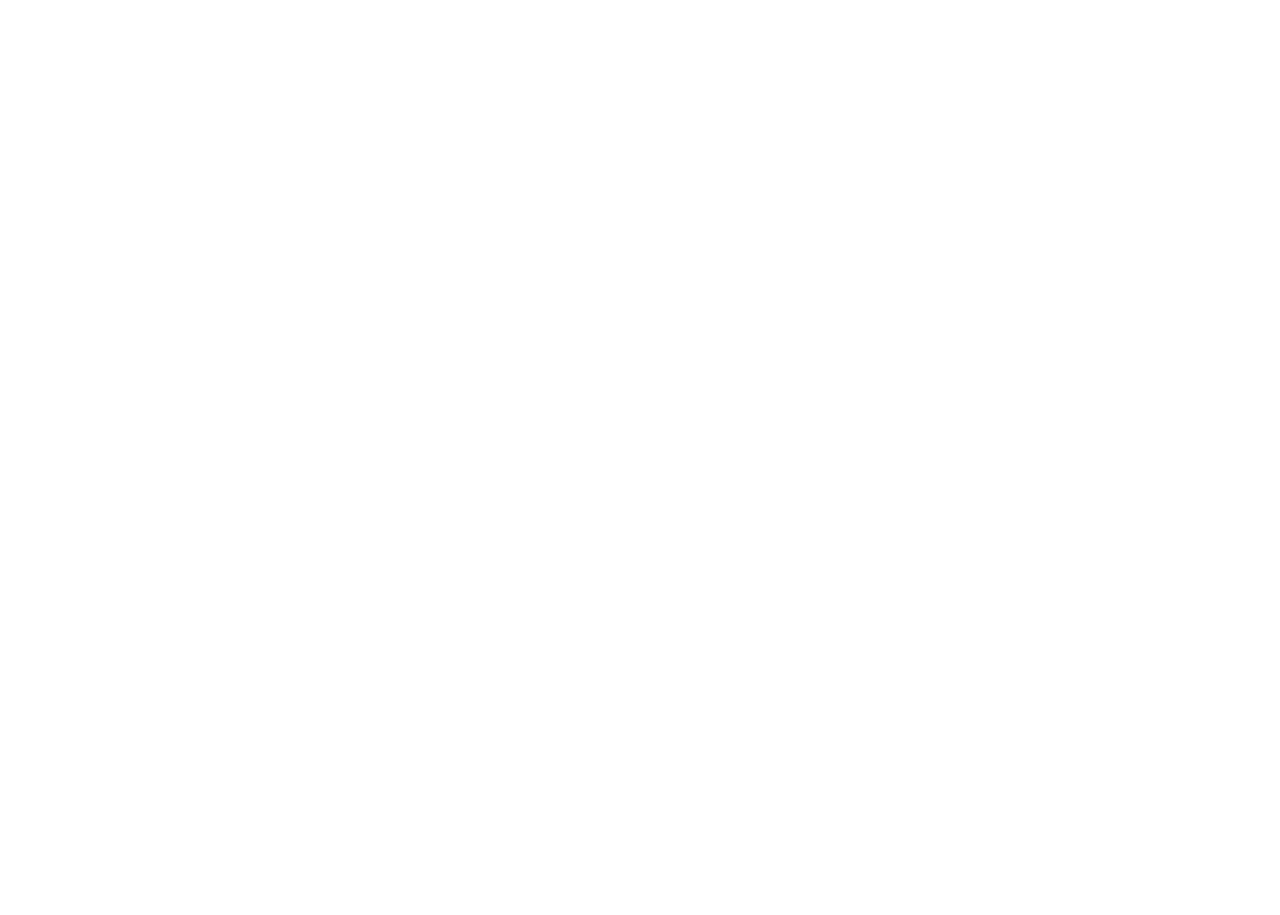
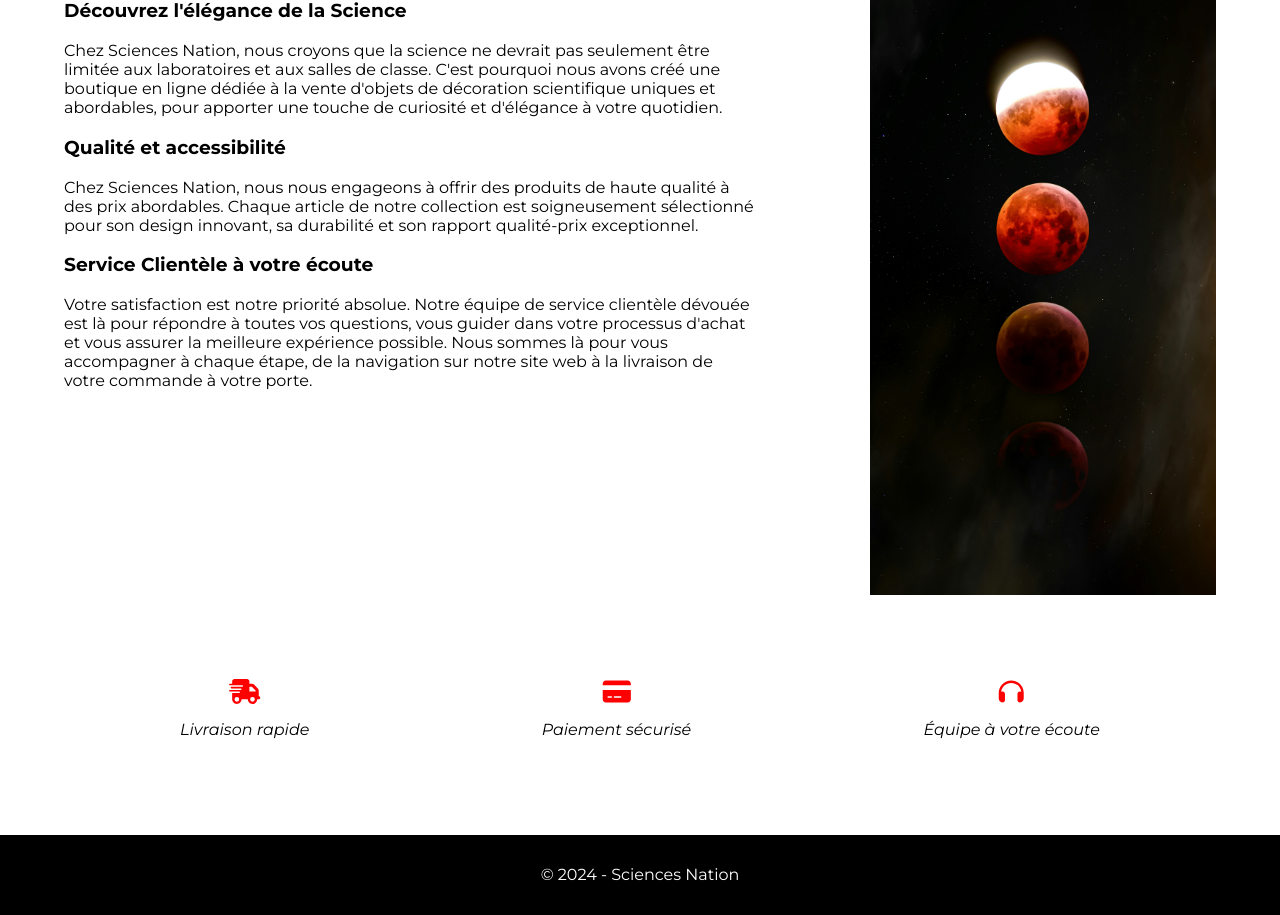
Before and after one commit to CamilleLinan/ProjetPerso-Sciences-Nation, a React (Vite) app: page / in a window 1280 px wide. Shown: the part 629-1544 px from the top of the page. Before the commit the page ends 800 px from the top, so only its background shows below. Built offline with nearby package versions, Linux system fonts and the light colour scheme; no server answers; the database is empty.

Commit message:
add content text for home page

```diff
--- a/src/components/DisplayProducts/_DisplayProducts.scss
+++ b/src/components/DisplayProducts/_DisplayProducts.scss
@@ -1,7 +1,4 @@
 .products {
-    width: 90%;
-    margin: auto;
-
     &-container {
         display: flex;
         flex-wrap: wrap;
@@ -17,12 +14,13 @@
     }
 
     &-item {
-        width: 30%;
+        width: 20%;
+        min-width: 250px;
         margin: 1em;
 
         &-img {
             width: 100%;
-            height: 380px;
+            height: 300px;
             object-fit: cover;
         }
 
--- /dev/null
+++ b/src/components/Introduction/Introduction.tsx
@@ -0,0 +1,17 @@
+import { FC } from "react";
+
+const Introduction:FC = () => {
+    return (
+        <section>
+            <h2>Bienvenue chez Sciences Nation</h2>
+            <p>
+                Découvrez une nouvelle dimension de l'élégance avec Sciences Nation,
+                votre boutique en ligne d'objets de décoration scientifique à prix abordables.
+                Plongez dans un univers où la beauté de la science rencontre l'art de la décoration,
+                et laissez-vous inspirer par notre collection soigneusement sélectionnée.
+            </p>
+        </section>
+    )
+}
+
+export default Introduction
--- /dev/null
+++ b/src/components/Pictograms/Pictograms.tsx
@@ -0,0 +1,27 @@
+import { FC } from "react";
+import "./_Pictrograms.scss";
+import { FontAwesomeIcon } from "@fortawesome/react-fontawesome";
+import { faTruckFast } from "@fortawesome/free-solid-svg-icons";
+import { faCreditCard } from "@fortawesome/free-solid-svg-icons";
+import { faHeadphones } from "@fortawesome/free-solid-svg-icons";
+
+const Pictograms:FC = () => {
+    return (
+        <section className="pictograms">
+            <div className="pictograms-container">
+                <FontAwesomeIcon icon={faTruckFast} />
+                <p>Livraison rapide</p>
+            </div>
+            <div className="pictograms-container">
+                <FontAwesomeIcon icon={faCreditCard} />
+                <p>Paiement sécurisé</p>
+            </div>
+            <div className="pictograms-container">
+                <FontAwesomeIcon icon={faHeadphones} />
+                <p>Équipe à votre écoute</p>
+            </div>
+        </section>
+    )
+}
+
+export default Pictograms;
--- /dev/null
+++ b/src/components/Pictograms/_Pictrograms.scss
@@ -0,0 +1,20 @@
+.pictograms {
+    margin-top: 5em;
+    display: flex;
+    justify-content: space-around;
+
+    &-container {
+        display: flex;
+        flex-direction: column;
+        justify-content: center;
+
+        & svg {
+            color: red;
+            height: 25px;
+        }
+
+        & p {
+            font-style: italic;
+        }
+    }
+}
--- /dev/null
+++ b/src/components/Presentation/Presentation.tsx
@@ -0,0 +1,42 @@
+import { FC } from "react";
+import "./_Presentation.scss";
+import illustration from "../../assets/illustration.jpg";
+
+const Presentation:FC = () => {
+    return (
+        <section className="presentation">
+            <div className="presentation-container-illustration">
+                <img src={illustration} alt="phases de lune" className="presentation-container-illustration-img" />
+            </div>
+            <div className="presentation-container-text">
+                <h3>Découvrez l'élégance de la Science</h3>
+                <p>
+                    Chez Sciences Nation, nous croyons que la science ne devrait pas
+                    seulement être limitée aux laboratoires et aux salles de classe.
+                    C'est pourquoi nous avons créé une boutique en ligne dédiée à la vente
+                    d'objets de décoration scientifique uniques et abordables, pour apporter
+                    une touche de curiosité et d'élégance à votre quotidien.
+                </p>
+
+                <h3>Qualité et accessibilité</h3>
+                <p>
+                    Chez Sciences Nation, nous nous engageons à offrir des produits de haute
+                    qualité à des prix abordables. Chaque article de notre collection est
+                    soigneusement sélectionné pour son design innovant, sa durabilité et son
+                    rapport qualité-prix exceptionnel.
+                </p>
+
+                <h3>Service Clientèle à votre écoute</h3>
+                <p>
+                    Votre satisfaction est notre priorité absolue. Notre équipe de service
+                    clientèle dévouée est là pour répondre à toutes vos questions, vous guider
+                    dans votre processus d'achat et vous assurer la meilleure expérience possible.
+                    Nous sommes là pour vous accompagner à chaque étape, de la navigation sur notre
+                    site web à la livraison de votre commande à votre porte.
+                </p>
+            </div>
+        </section>
+    )
+}
+
+export default Presentation;
--- /dev/null
+++ b/src/components/Presentation/_Presentation.scss
@@ -0,0 +1,16 @@
+.presentation {
+    display: flex;
+	flex-direction: row-reverse;
+	justify-content: space-between;
+
+    &-container-illustration {
+        width: 30%;
+        &-img {
+            width: 100%;
+        }
+    }
+
+    &-container-text {
+        width: 60%;
+    }
+}
--- a/src/pages/Home.tsx
+++ b/src/pages/Home.tsx
@@ -5,6 +5,9 @@
 import banner from "../assets/banner1.jpg";
 import DisplayProducts from "../components/DisplayProducts/DisplayProducts";
 import Footer from "../components/Shared/Layout/Footer/Footer";
+import Introduction from "../components/Introduction/Introduction";
+import Presentation from "../components/Presentation/Presentation";
+import Pictograms from "../components/Pictograms/Pictograms";
 
 const Home:FC = () => {
     const { currentUser } = useContext(UserContext);
@@ -23,7 +26,10 @@
                 title="Sciences Nation"
                 src={banner}
             />
+            <Introduction />
             <DisplayProducts userId={currentUser?.id} updateCartQty={updateCartQty}/>
+            <Presentation />
+            <Pictograms />
             <Footer />
         </>
     )
--- a/src/styles/main.scss
+++ b/src/styles/main.scss
@@ -11,6 +11,11 @@
     min-height: 100%;
     margin: auto;
     max-width: 1440px;
+}
+
+section {
+    width: 90%;
+    margin: auto auto 3em auto;
 }
 
 ul, li {
```
Also changed, not shown: src/assets/illustration.jpg (added), src/components/Introduction/_Introduction.scss (added).
